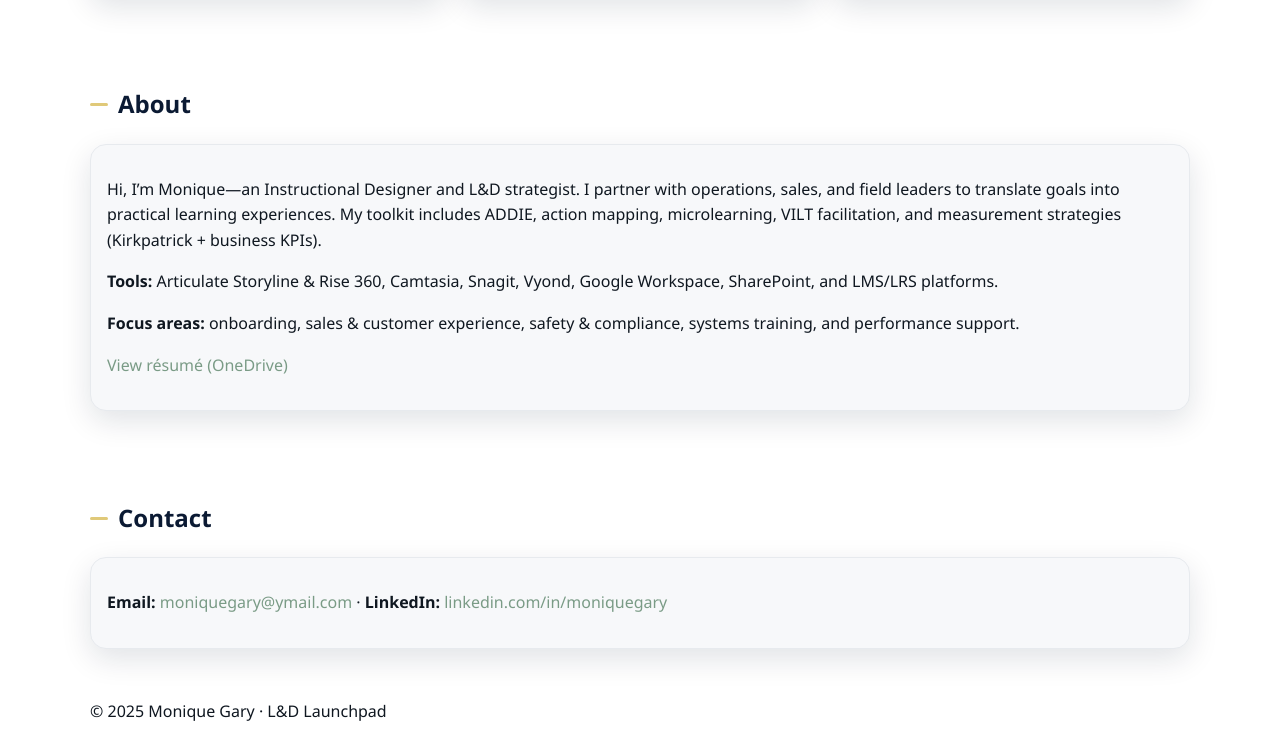
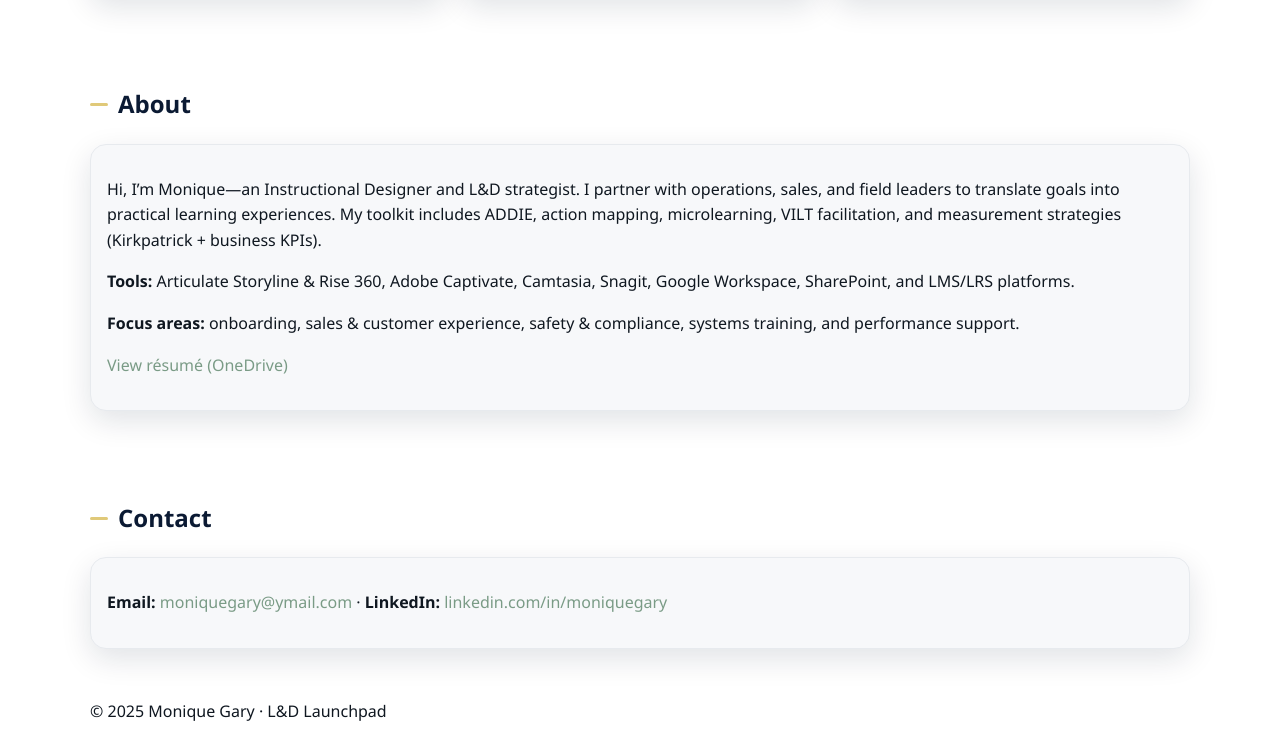
Before and after one commit to monique-gary/Portfolio, a plain HTML site: page index.html in a window 1280 px wide. Shown: the part 1144-1885 px from the top of the page. Drawn offline with Linux system fonts and the light colour scheme.

Commit message:
Update index.html

```diff
--- a/index.html
+++ b/index.html
@@ -122,7 +122,7 @@
       <h2 class="section-title"><span class="bar"></span><span>About</span></h2>
       <div class="card">
         <p>Hi, I’m Monique—an Instructional Designer and L&D strategist. I partner with operations, sales, and field leaders to translate goals into practical learning experiences. My toolkit includes ADDIE, action mapping, microlearning, VILT facilitation, and measurement strategies (Kirkpatrick + business KPIs).</p>
-        <p><strong>Tools:</strong> Articulate Storyline & Rise 360, Camtasia, Snagit, Vyond, Google Workspace, SharePoint, and LMS/LRS platforms.</p>
+        <p><strong>Tools:</strong> Articulate Storyline & Rise 360, Adobe Captivate, Camtasia, Snagit, Google Workspace, SharePoint, and LMS/LRS platforms.</p>
         <p><strong>Focus areas:</strong> onboarding, sales & customer experience, safety & compliance, systems training, and performance support.</p>
         <p><a href="https://1drv.ms/w/c/475018387b902f58/EQ1dVUxWEhhEiAAeXwqqEooBdbHYL1Jn3CJc_8pJYsBpUA?e=d2NdOY" target="_blank" rel="noopener">View résumé (OneDrive)</a></p>
       </div>
```
